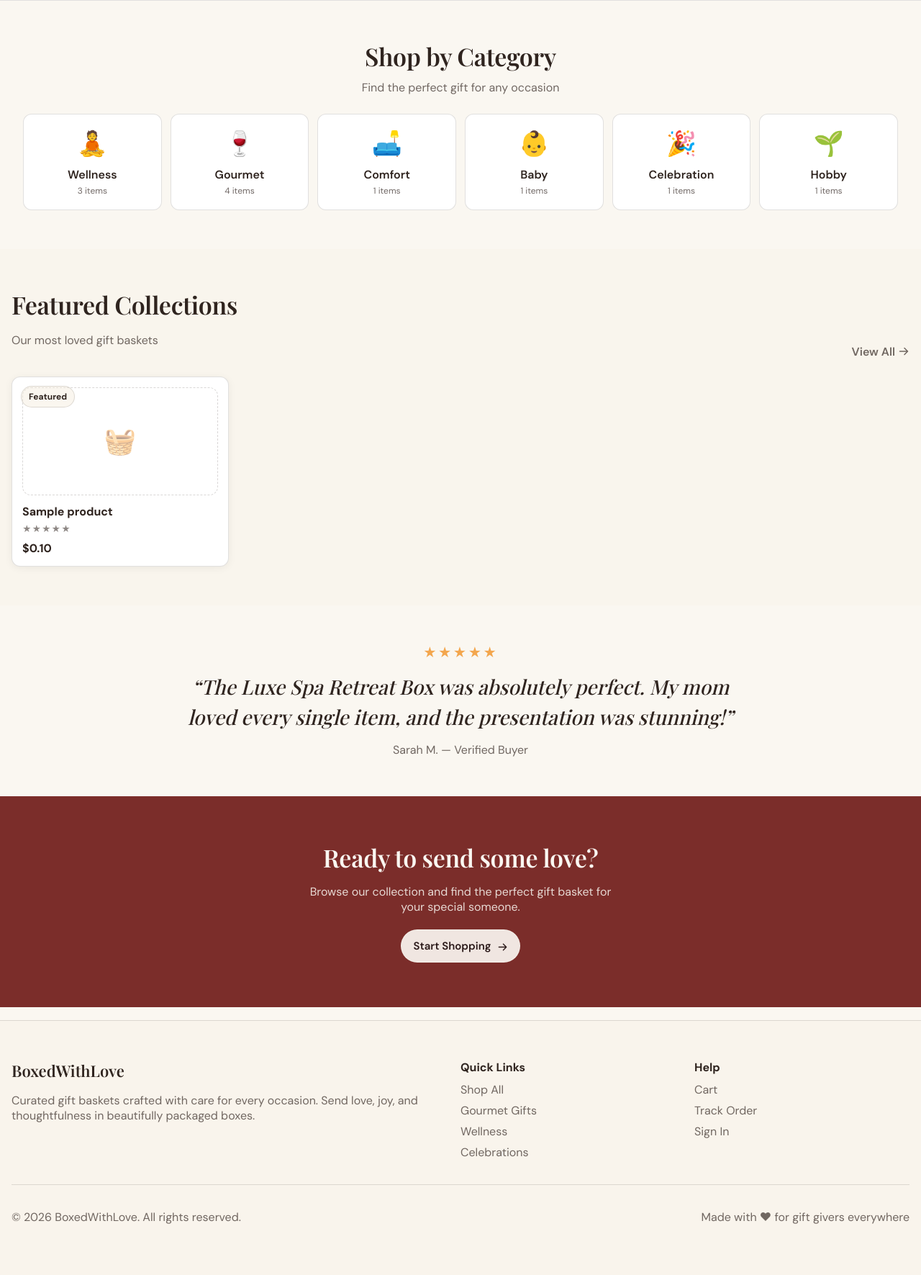
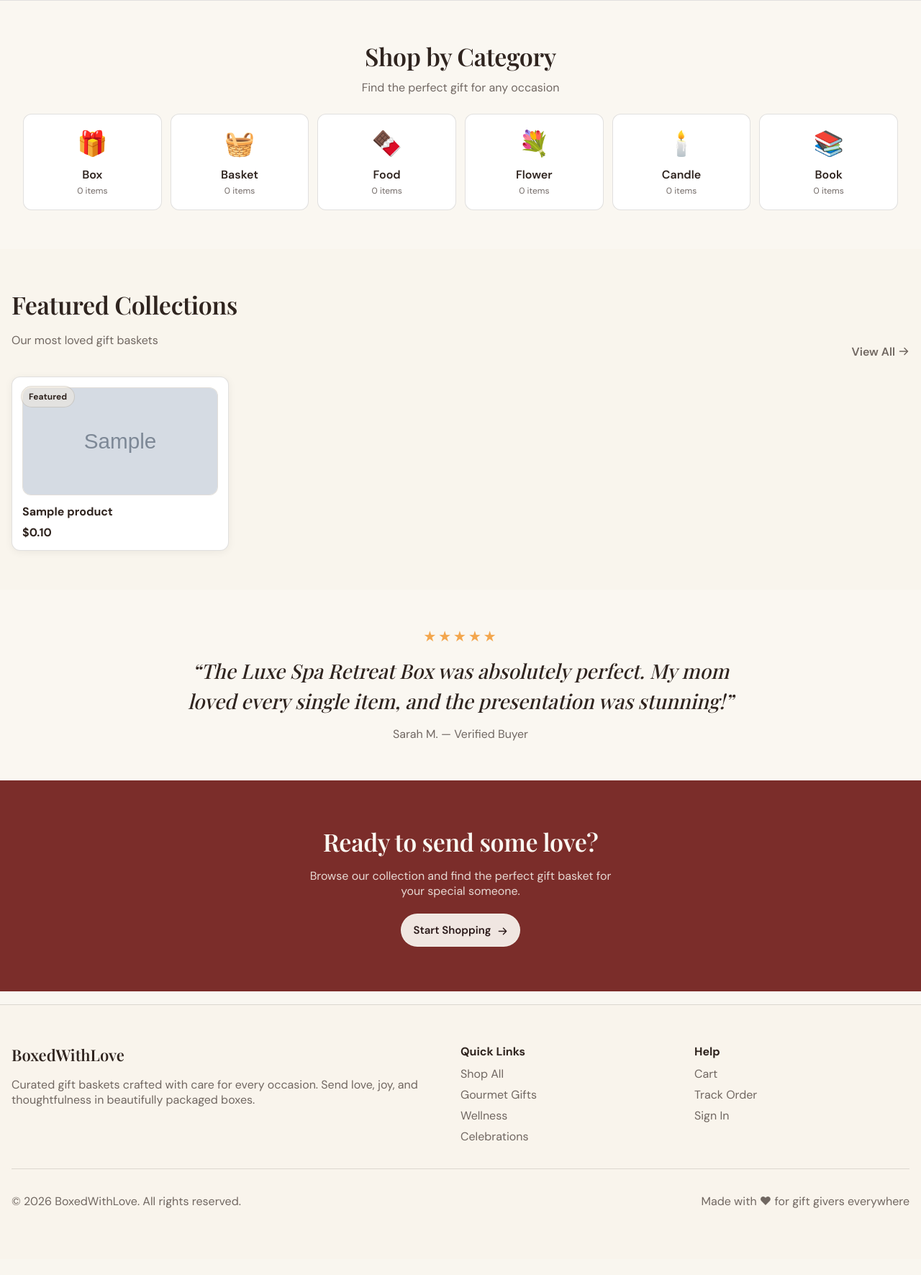
Before and after one commit to R-umaria/ProjectVI-Group5, a Flask app: page / in a window 1280 px wide. Shown: the part 673-2444 px from the top of the page at 72% size. After the commit the page ends 2351 px from the top, so only its background shows below. Run offline with Flask 3, Linux system fonts and the light colour scheme; tables that the repository leaves empty hold one stand-in row (values such as "Sample post"); grey boxes marked "Sample" are stand-in pictures.

Commit message:
Home dynamic featured + homepage categories + review local time + navbar overlap polish

```diff
--- a/app.py
+++ b/app.py
@@ -4,7 +4,8 @@ import os
 import csv
 import re
 from pathlib import Path
-from datetime import datetime
+from datetime import datetime, timezone
+from zoneinfo import ZoneInfo
 from werkzeug.security import generate_password_hash, check_password_hash
 from flask import Flask, jsonify, request, session, render_template, redirect, url_for, flash
 from dotenv import load_dotenv
@@ -68,18 +69,54 @@ def create_app() -> Flask:
             "current_year": datetime.utcnow().year,
         }
 
+    # Format UTC timestamps for humans in America/Toronto.
+    @app.template_filter("toronto_dt")
+    def toronto_dt(value):
+        if not value:
+            return ""
+        # If naive datetime, assume UTC.
+        if getattr(value, "tzinfo", None) is None:
+            value = value.replace(tzinfo=timezone.utc)
+        try:
+            local = value.astimezone(ZoneInfo("America/Toronto"))
+        except Exception:
+            local = value
+        return local.strftime("%Y-%m-%d %I:%M %p")
+
     # --- Web pages (minimal UI) ---
     @app.get("/")
     def home():
         # Homepage: wide layout + featured products.
-        featured = Product.query.order_by(Product.id.asc()).limit(4).all()
+        featured = Product.query.order_by(Product.created_at.desc(), Product.id.desc()).limit(4).all()
+
+        # Homepage categories (kept intentionally small + aligned with current DB categories).
+        # These slugs must match the query param behavior in /products.
+        wanted = ["box", "basket", "food", "flower", "candle", "book"]
+        emoji_map = {
+            "box": "🎁",
+            "basket": "🧺",
+            "food": "🍫",
+            "flower": "💐",
+            "candle": "🕯️",
+            "book": "📚",
+        }
+
+        # Count products per category (case-insensitive on category_name).
+        counts = dict(
+            db.session.query(db.func.lower(Category.category_name), db.func.count(Product.id))
+            .join(Product, Product.category_id == Category.id)
+            .group_by(db.func.lower(Category.category_name))
+            .all()
+        )
+
         categories = [
-            {"name": "Wellness", "slug": "wellness", "emoji": "🧘", "count": 3},
-            {"name": "Gourmet", "slug": "gourmet", "emoji": "🍷", "count": 4},
-            {"name": "Comfort", "slug": "comfort", "emoji": "🛋️", "count": 1},
-            {"name": "Baby", "slug": "baby", "emoji": "👶", "count": 1},
-            {"name": "Celebration", "slug": "celebration", "emoji": "🎉", "count": 1},
-            {"name": "Hobby", "slug": "hobby", "emoji": "🌱", "count": 1},
+            {
+                "name": slug.title(),
+                "slug": slug,
+                "emoji": emoji_map.get(slug, "🎁"),
+                "count": int(counts.get(slug, 0)),
+            }
+            for slug in wanted
         ]
         return render_template("home.html", featured=featured, categories=categories)
 
@@ -129,11 +166,9 @@ def create_app() -> Flask:
     def web_product_detail(product_id: int):
         product = Product.query.get_or_404(product_id)
 
-        reviews = db.relationship("Review", back_populates="product", cascade="all, delete-orphan", lazy="select")
-
         reviews = (
             Review.query.filter(Review.product_id == product_id)
-            .order_by(Review.review_date.desc(), Review.id.desc())
+            .order_by(Review.created_at.desc(), Review.id.desc())
             .all()
         )
 
--- a/models.py
+++ b/models.py
@@ -87,7 +87,8 @@ class Review(db.Model):
 
     rating = db.Column(db.Integer, nullable=False)
     comment = db.Column(db.Text, nullable=True)
-    review_date = db.Column(db.Date, nullable=False, default=date.today)
+    # Store in UTC; convert for display.
+    created_at = db.Column(db.DateTime, default=datetime.utcnow, nullable=False, index=True)
 
     user = db.relationship("User", lazy="joined")
     product = db.relationship("Product", back_populates="reviews", lazy="joined")
--- a/static/css/site.css
+++ b/static/css/site.css
@@ -17,6 +17,7 @@
 }
 
 * { box-sizing: border-box; }
+html { scroll-padding-top: 72px; }
 body {
   margin: 0;
   font-family: "DM Sans", system-ui, -apple-system, Segoe UI, Roboto, Arial, sans-serif;
@@ -47,7 +48,8 @@ img { max-width: 100%; display: block; }
   position: sticky;
   top: 0;
   z-index: 50;
-  background: rgba(250, 247, 241, 0.50);
+  /* Make the bar more opaque so content doesn't look "behind" it */
+  background: rgba(250, 247, 241, 0.92);
   backdrop-filter: blur(10px);
   border-bottom: 1px solid var(--border);
 }
@@ -200,7 +202,7 @@ details.account > summary::-webkit-details-marker { display: none; }
 .small { font-size: 0.92rem; }
 .center { text-align: center; }
 
-.page { padding: 6px 0 18px; }
+.page { padding: 12px 0 18px; }
 .page-row { display: flex; align-items: baseline; justify-content: space-between; gap: 12px; }
 
 /* Buttons */
@@ -426,6 +428,22 @@ input {
   color: rgba(47,36,31,0.55);
 }
 
+.thumb-img {
+  height: 150px;
+  border: 1px solid rgba(47,36,31,0.12);
+  border-radius: var(--radius);
+  margin-bottom: 12px;
+  overflow: hidden;
+  background: rgba(243, 234, 220, 0.35);
+}
+
+.thumb-img img {
+  width: 100%;
+  height: 100%;
+  object-fit: cover;
+  display: block;
+}
+
 .p-title { font-weight: 700; margin-bottom: 6px; }
 .stars { font-size: 12px; letter-spacing: 1px; color: rgba(47,36,31,0.55); }
 .p-price { font-weight: 800; margin-top: 8px; }
--- a/templates/home.html
+++ b/templates/home.html
@@ -107,9 +107,14 @@
       {% for p in featured %}
         <a class="featured-card" href="{{ url_for('web_product_detail', product_id=p.id) }}">
           <span class="chip">Featured</span>
-          <div class="thumb" aria-hidden="true">🧺</div>
+          {% if p.image_url %}
+            <div class="thumb-img" aria-hidden="true">
+              <img src="{{ p.image_url }}" alt="" loading="lazy" />
+            </div>
+          {% else %}
+            <div class="thumb" aria-hidden="true">🎁</div>
+          {% endif %}
           <div class="p-title">{{ p.name }}</div>
-          <div class="stars" aria-hidden="true">★★★★★</div>
           <div class="p-price">${{ "%.2f"|format(p.price_cents/100) }}</div>
         </a>
       {% endfor %}
--- a/templates/product_detail.html
+++ b/templates/product_detail.html
@@ -65,7 +65,7 @@
           <div class="review-head">
             <div>
               <div class="review-user">{{ r.user.email if r.user else ('User #' ~ r.user_id) }}</div>
-              <div class="muted small">{{ r.review_date }}</div>
+              <div class="muted small">{{ r.created_at|toronto_dt }}</div>
             </div>
             <div class="review-stars" aria-label="Rating {{ r.rating }} out of 5">
               {% for i in range(5) %}
```
Also changed, not shown: routes/catalog.py (+30 -16 lines).
